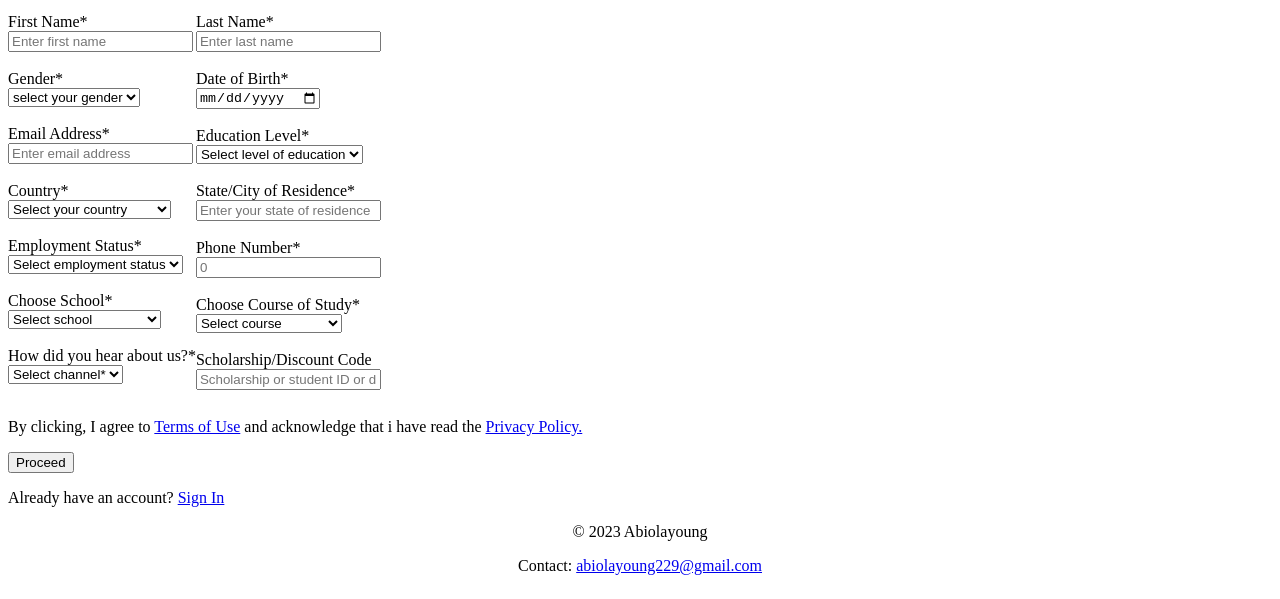
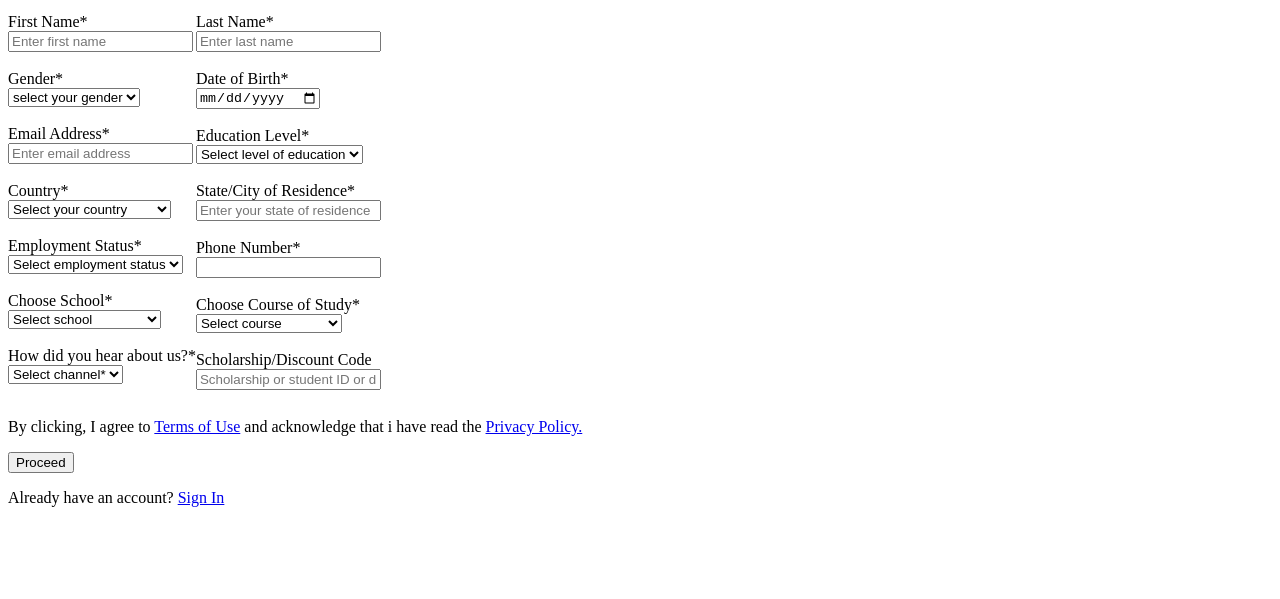
Before and after one commit to Agbolahan101/AltSchool-Assignment-1, a plain HTML site: page signup.html in a window 1280 px wide. Shown: the part 201-800 px from the top of the page. Drawn offline with Linux system fonts and the light colour scheme.

Commit message:
Update sign up

```diff
--- a/signup.html
+++ b/signup.html
@@ -115,7 +115,7 @@
               type="number"
               id="phone1"
               name="phone number"
-              placeholder="0"
+              placeholder=""
               required
             /><br /><br />
             <label for="option7">Choose Course of Study*</label><br />
@@ -148,12 +148,5 @@
       </p>
     </main>
 
-    <footer style="text-align: center">
-      <p>&copy; 2023 Abiolayoung</p>
-      <p>
-        Contact:
-        <a href="mailto:abiolayoung229@gmail.com">abiolayoung229@gmail.com</a>
-      </p>
-    </footer>
   </body>
 </html>
```
